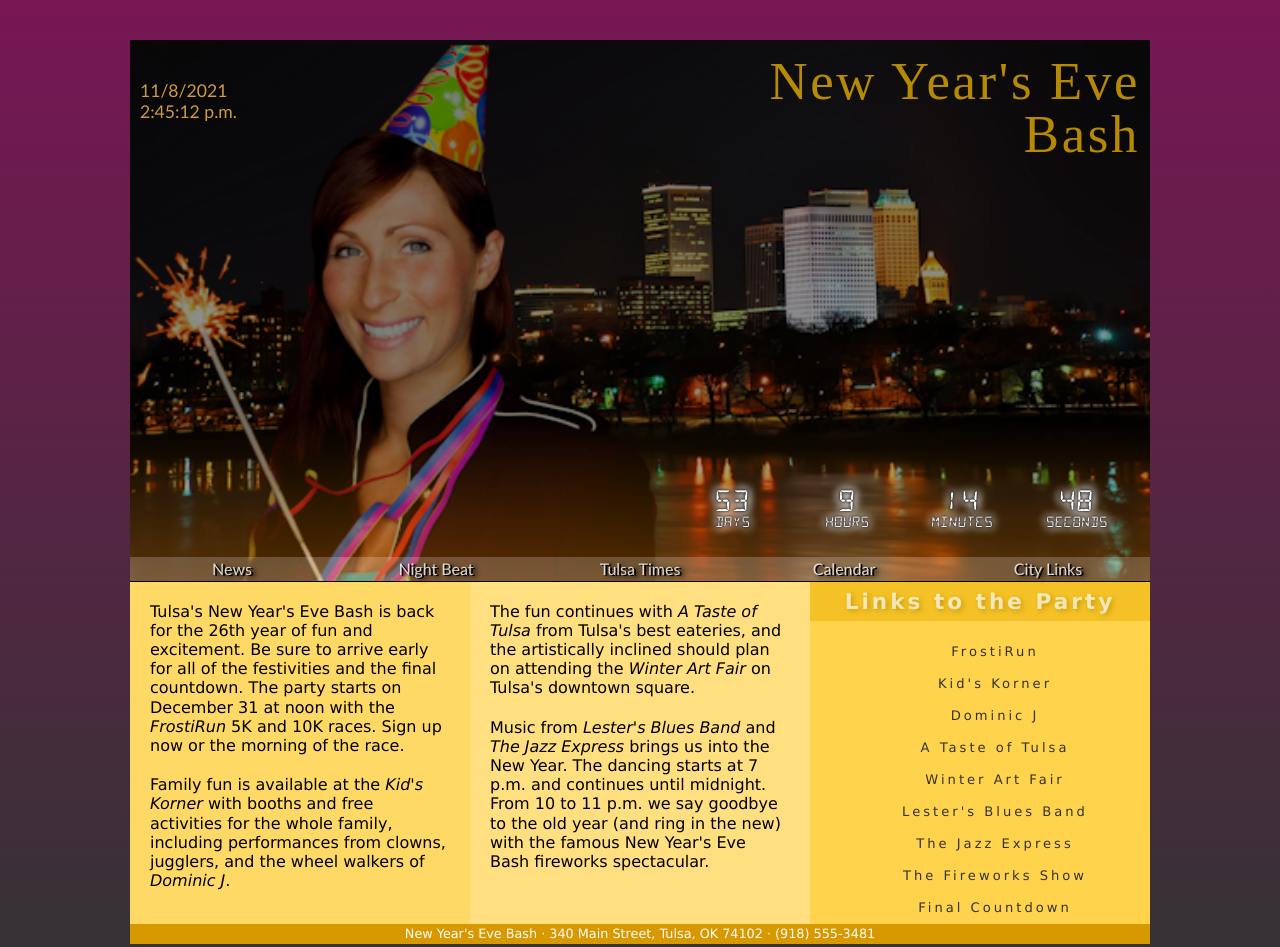
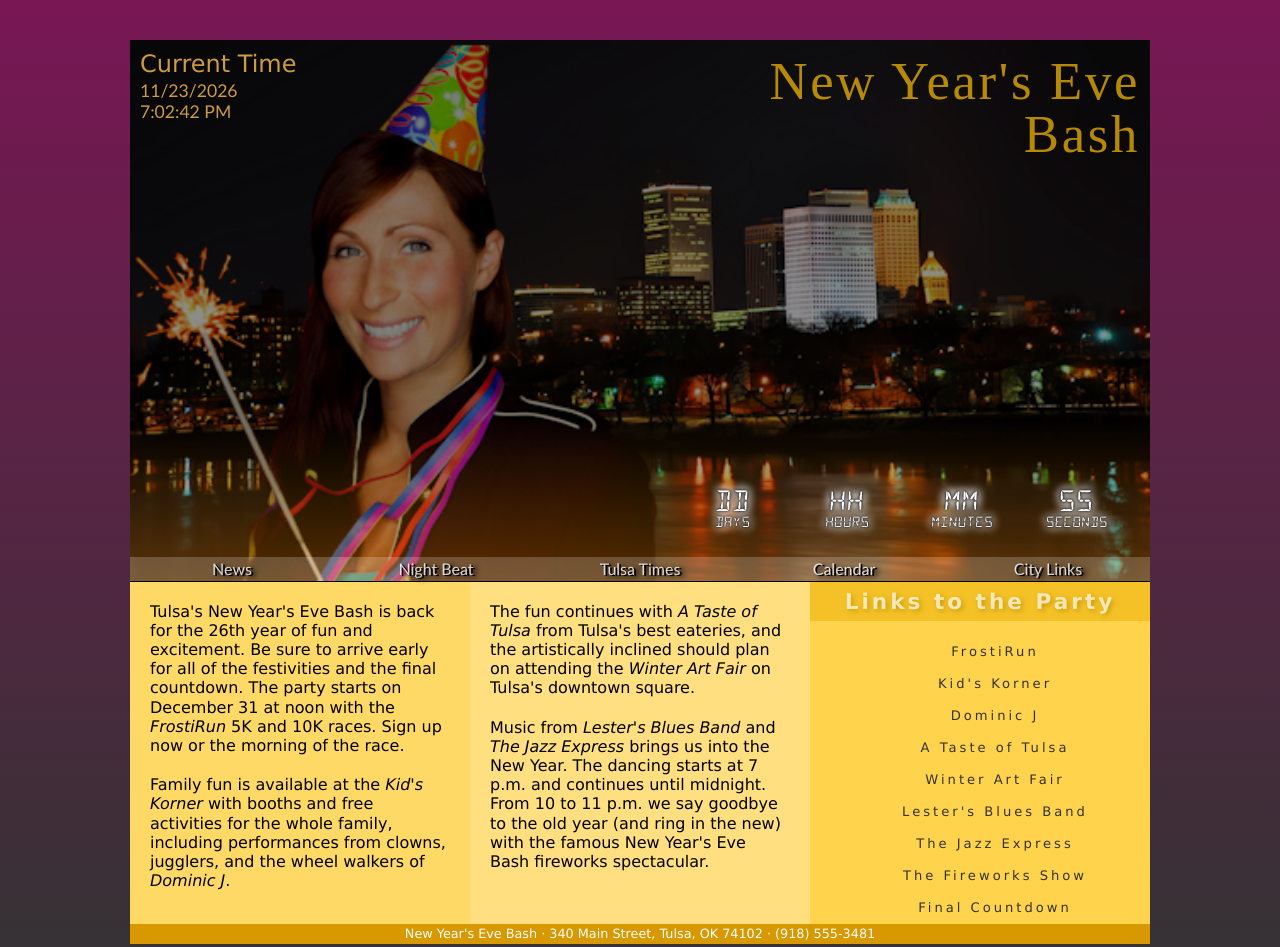
Before and after one commit to rabgyaldhundup-commits/Week-11, a plain HTML site: page tny_clock_txt.html in a window 1280 px wide. Drawn offline with Linux system fonts and the light colour scheme; files whose address does not match are found by name.

Commit message:
11.2 Lab Completion Commit

```diff
--- a/tny_clock_txt.html
+++ b/tny_clock_txt.html
@@ -36,7 +36,7 @@
 
          <img src="images/tny_banner.png" id="logoImg" alt="" />
          <h1>New Year's Eve<br />Bash</h1>
-         <h2 id="timeHeading"></h2>
+         <h2 id="timeHeading">Current Time</h2>
 
          <div id="dateNow">11/8/2021<br />2:45:12 p.m.</div>
 
--- a/tny_script.js
+++ b/tny_script.js
@@ -1,3 +1,14 @@
 "use strict";
 
-window.alert("Welcome to Tulsa");
+document.getElementById("dateNow").innerHTML = "m/d/y<br />h:m:s";
+
+document.getElementById("days").textContent = "dd";
+document.getElementById("hrs").textContent = "hh";
+document.getElementById("mins").textContent = "mm";
+document.getElementById("secs").textContent = "ss";
+
+var currentDay = new Date("November 23, 2026 19:02:42");
+var dateStr = currentDay.toLocaleDateString();
+var timeStr = currentDay.toLocaleTimeString();
+
+document.getElementById("dateNow").innerHTML = dateStr + "<br />" + timeStr;
```
